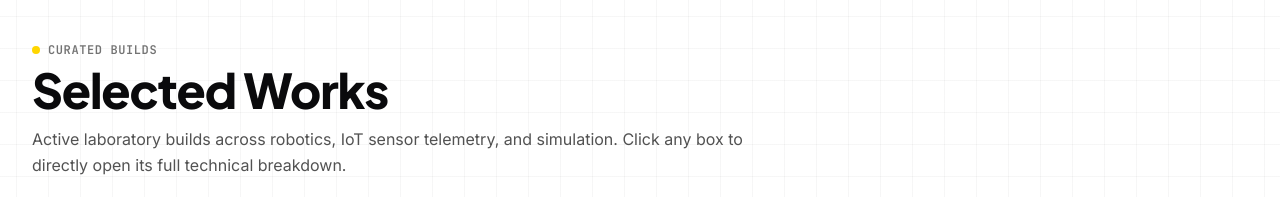
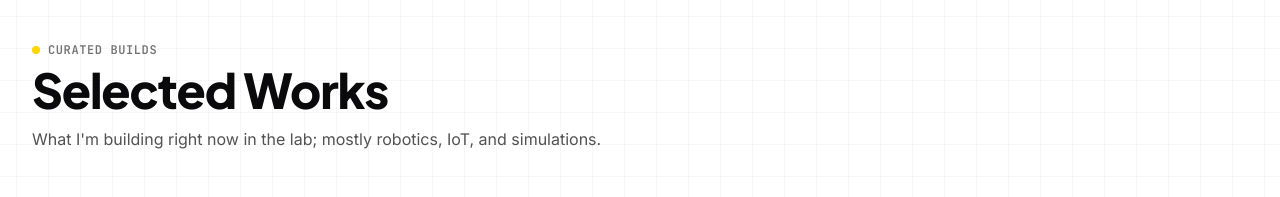
Before and after one commit to lovhamic/gwys.in, a plain HTML site: page index.html in a window 1280 px wide. Shown: the part 2960-3157 px from the top of the page. Drawn offline with nearby package versions, Linux system fonts and the light colour scheme.

Commit message:
docs: update Selected Works description copy

```diff
--- a/index.html
+++ b/index.html
@@ -364,8 +364,7 @@
         Selected Works
       </h2>
       <p class="font-sans text-base text-neutral-600 leading-relaxed">
-        Active laboratory builds across robotics, IoT sensor telemetry, and simulation.
-        Click any box to directly open its full technical breakdown.
+        What I'm building right now in the lab; mostly robotics, IoT, and simulations.
       </p>
     </div>
 
```
